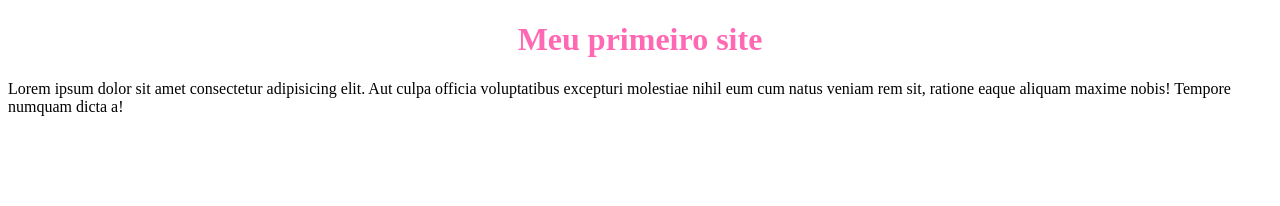
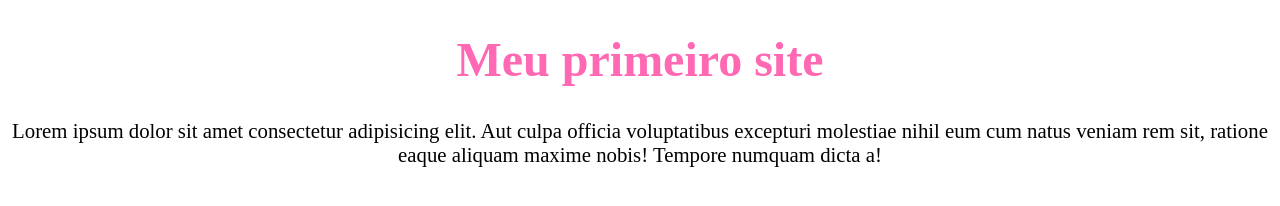
Before and after one commit to gsphantom777/cursoJavascript, a plain HTML site: page index.html in a window 1280 px wide. Drawn offline with Linux system fonts and the light colour scheme.

Commit message:
atualizado arquivo script

```diff
--- a/index.html
+++ b/index.html
@@ -6,8 +6,9 @@
     <title>Document</title>
 </head>
 <body>
-<h1 style="color:hotpink; text-align: center;">Meu primeiro site</h1>
-<p>Lorem ipsum dolor sit amet consectetur adipisicing elit. Aut culpa officia voluptatibus excepturi molestiae nihil eum cum natus veniam rem sit, ratione eaque aliquam maxime nobis! Tempore numquam dicta a!</p>
-<script>src="script.js"> </script>
+<h1 style="color:hotpink; text-align: center; font-size: 3rem;">Meu primeiro site</h1>
+
+<p style="text-align: center; font-size: 1.3rem;">Lorem ipsum dolor sit amet consectetur adipisicing elit. Aut culpa officia voluptatibus excepturi molestiae nihil eum cum natus veniam rem sit, ratione eaque aliquam maxime nobis! Tempore numquam dicta a!</p>
+<script src="script.js"> </script>
 </body>
 </html>
```
